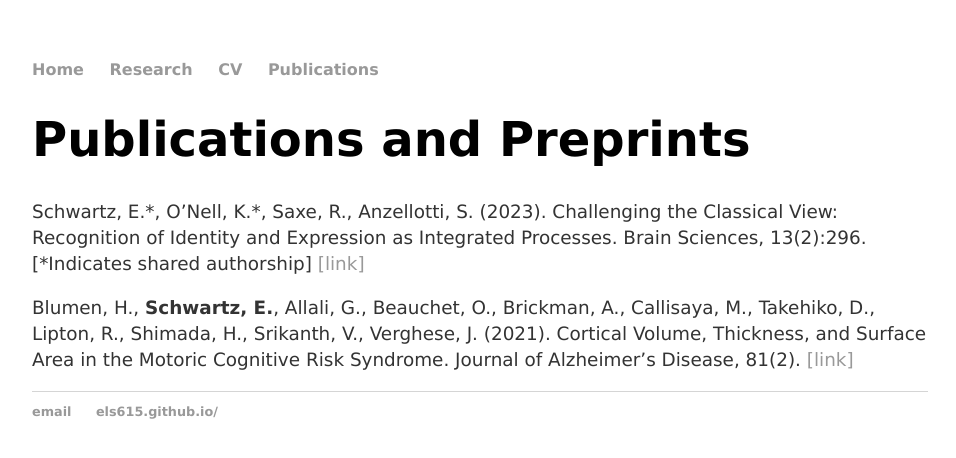
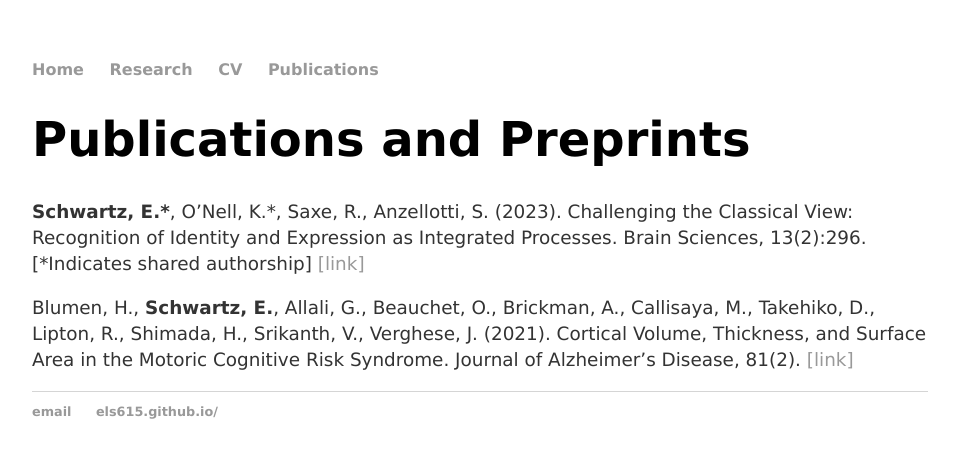
Before and after one commit to els615/els615.github.io, a Jekyll site: the page built from Publications/index.html, in a window 1280 px wide. Shown: the top 458 px of the page, without its empty margins (160-1116 px from the left). Built offline with Jekyll 4.4.1, drawn with Linux system fonts in a browser that asks for light colours.

```diff
--- a/Publications/index.html
+++ b/Publications/index.html
@@ -4,7 +4,7 @@ title: Emily Schwartz's Publications
 ---
 <div class="blurb">
 	<h1>Publications and Preprints</h1>
-  <p>Schwartz, E.*, O’Nell, K.*, Saxe, R., Anzellotti, S. (2023). Challenging the Classical View:
+	<p><b>Schwartz, E.*</b>, O’Nell, K.*, Saxe, R., Anzellotti, S. (2023). Challenging the Classical View:
 	  Recognition of Identity and Expression as Integrated Processes. Brain Sciences, 13(2):296. [*Indicates shared authorship]
 	  <a href="https://www.mdpi.com/2076-3425/13/2/296" target="_blank">[link]</a></p>
   <p>Blumen, H., <b>Schwartz, E.</b>, Allali, G., Beauchet, O., Brickman, A., Callisaya, M., Takehiko, D.,
```
